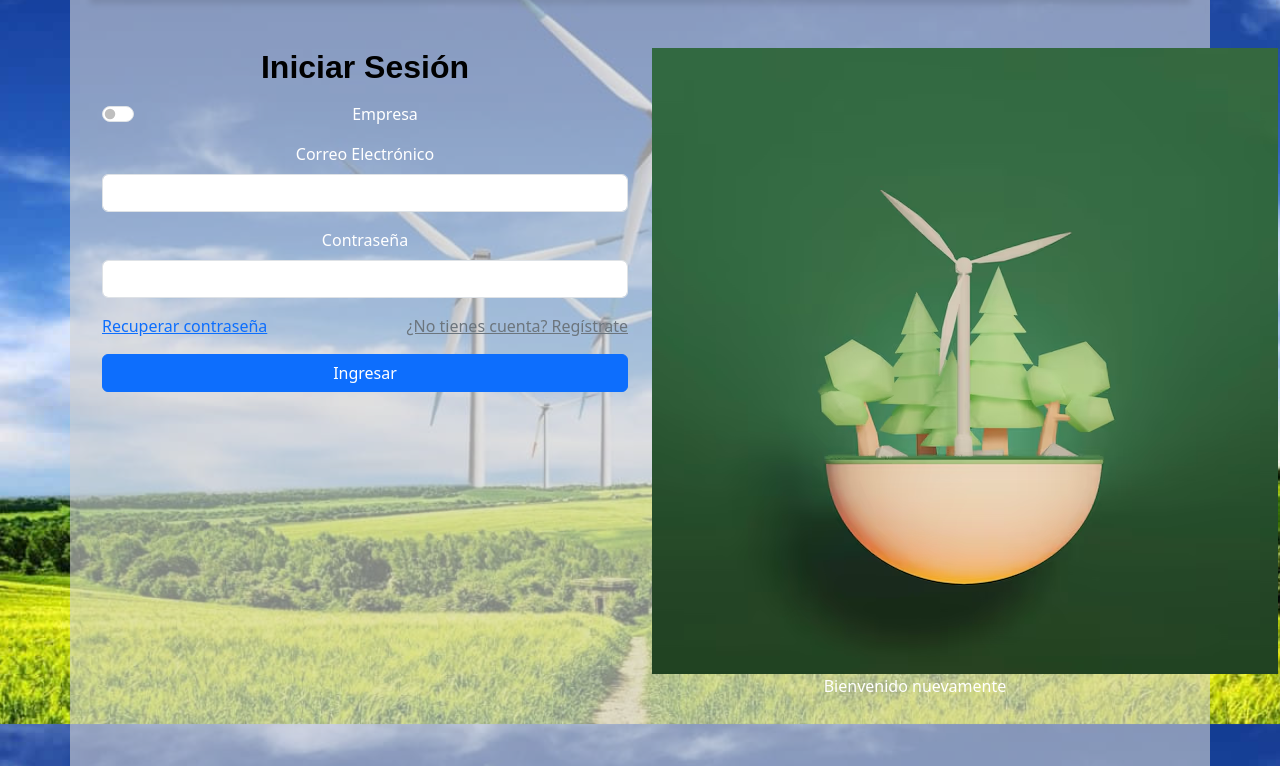
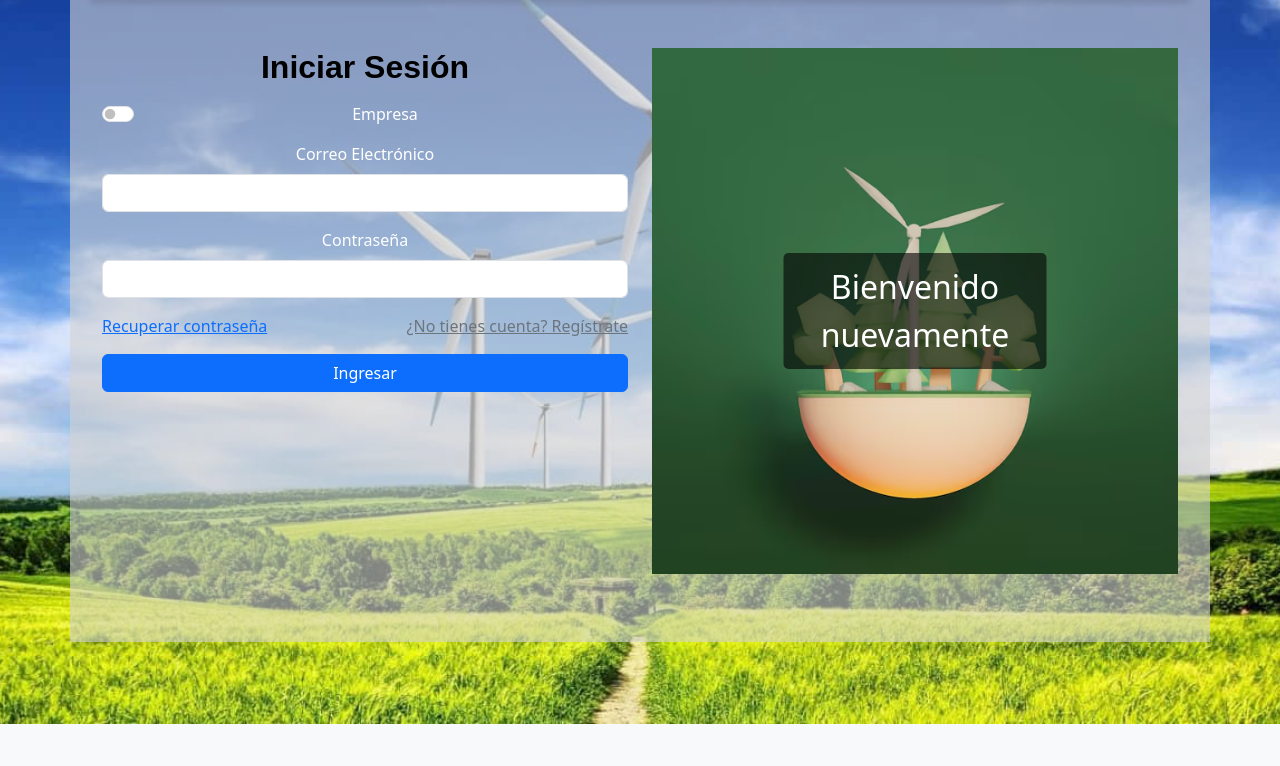
Before and after one commit to Max-Power1/tp_energia, a PHP site: page /pages/login.php in a window 1280 px wide. Shown: the part 76-842 px from the top of the page. After the commit the page ends 800 px from the top, so only its background shows below. Run offline with PHP 8.4, Linux system fonts and the light colour scheme.

Commit message:
modificando formulario login

```diff
--- /dev/null
+++ b/css/login.css
@@ -0,0 +1,20 @@
+.image-container {
+    position: relative;
+    text-align: center;
+    color: white;
+}
+.image-container img {
+    width: 100%;
+    height: 100%;
+    object-fit: cover;
+}
+.image-container .overlay-text {
+    position: absolute;
+    top: 50%;
+    left: 50%;
+    transform: translate(-50%, -50%);
+    font-size: 2rem;
+    background: rgba(0, 0, 0, 0.6);
+    padding: 10px 20px;
+    border-radius: 5px;
+}
--- a/pages/login.php
+++ b/pages/login.php
@@ -6,6 +6,7 @@
     <title>Iniciar Sesion</title>
     <link rel="stylesheet" href="../css/bootstrap.min.css">
     <link rel="stylesheet" href="../css/style.css">
+    <link rel="stylesheet" href="../css/login.css">
 </head>
 <body>
     <div class="container Fondo-principal">
@@ -24,7 +25,7 @@
                         </div>
 
                         <!-- Login Form -->
-                        <form id="login-form">
+                        <form id="login-form" method="post" action="ingresar.php">
                             <div class="mb-3">
                                 <label for="email" class="form-label">Correo Electrónico</label>
                                 <input type="email" class="form-control" id="email" required>
@@ -41,7 +42,7 @@
                         </form>
 
                         <!-- Register Form -->
-                        <form id="register-form" class="d-none">
+                        <form id="register-form" class="d-none" method="post" action="registrar.php">
                             <div class="mb-3" id="name-field">
                                 <label for="name" class="form-label">Nombre</label>
                                 <input type="text" class="form-control" id="name" required>
@@ -78,47 +79,6 @@
         </section>
     </div>
     <script src="../js/bootstrap.bundle.min.js"></script>
-    <script>
-        const userTypeSwitch = document.getElementById('userTypeSwitch');
-        const registerLink = document.getElementById('register-link');
-        const loginForm = document.getElementById('login-form');
-        const registerForm = document.getElementById('register-form');
-        const formTitle = document.getElementById('form-title');
-        const overlayText = document.getElementById('overlay-text');
-        const nameField = document.getElementById('name-field');
-        const dniCuitField = document.getElementById('dni-cuit-field');
-        const descriptionField = document.getElementById('description-field');
-
-        // Toggle Persona/Empresa Fields
-        userTypeSwitch.addEventListener('change', () => {
-            if (userTypeSwitch.checked) {
-                dniCuitField.querySelector('label').innerText = 'CUIT';
-                dniCuitField.querySelector('input').placeholder = 'Ingrese el CUIT';
-                nameField.querySelector('label').innerText = 'Nombre o Razón Social';
-                descriptionField.classList.remove('d-none');
-            } else {
-                dniCuitField.querySelector('label').innerText = 'DNI';
-                dniCuitField.querySelector('input').placeholder = 'Ingrese el DNI';
-                nameField.querySelector('label').innerText = 'Nombre';
-                descriptionField.classList.add('d-none');
-            }
-        });
-
-        // Toggle Between Login and Register Forms
-        registerLink.addEventListener('click', (e) => {
-            e.preventDefault();
-            if (loginForm.classList.contains('d-none')) {
-                loginForm.classList.remove('d-none');
-                registerForm.classList.add('d-none');
-                formTitle.innerText = 'Iniciar Sesión';
-                overlayText.innerText = 'Bienvenido nuevamente';
-            } else {
-                loginForm.classList.add('d-none');
-                registerForm.classList.remove('d-none');
-                formTitle.innerText = 'Registrarse';
-                overlayText.innerText = 'Gracias por confiar en nosotros';
-            }
-        });
-    </script>
+    <script src="../js/login.js"></script>
 </body>
 </html>
```
Also changed, not shown: js/login.js (added, +40 -0 lines).
